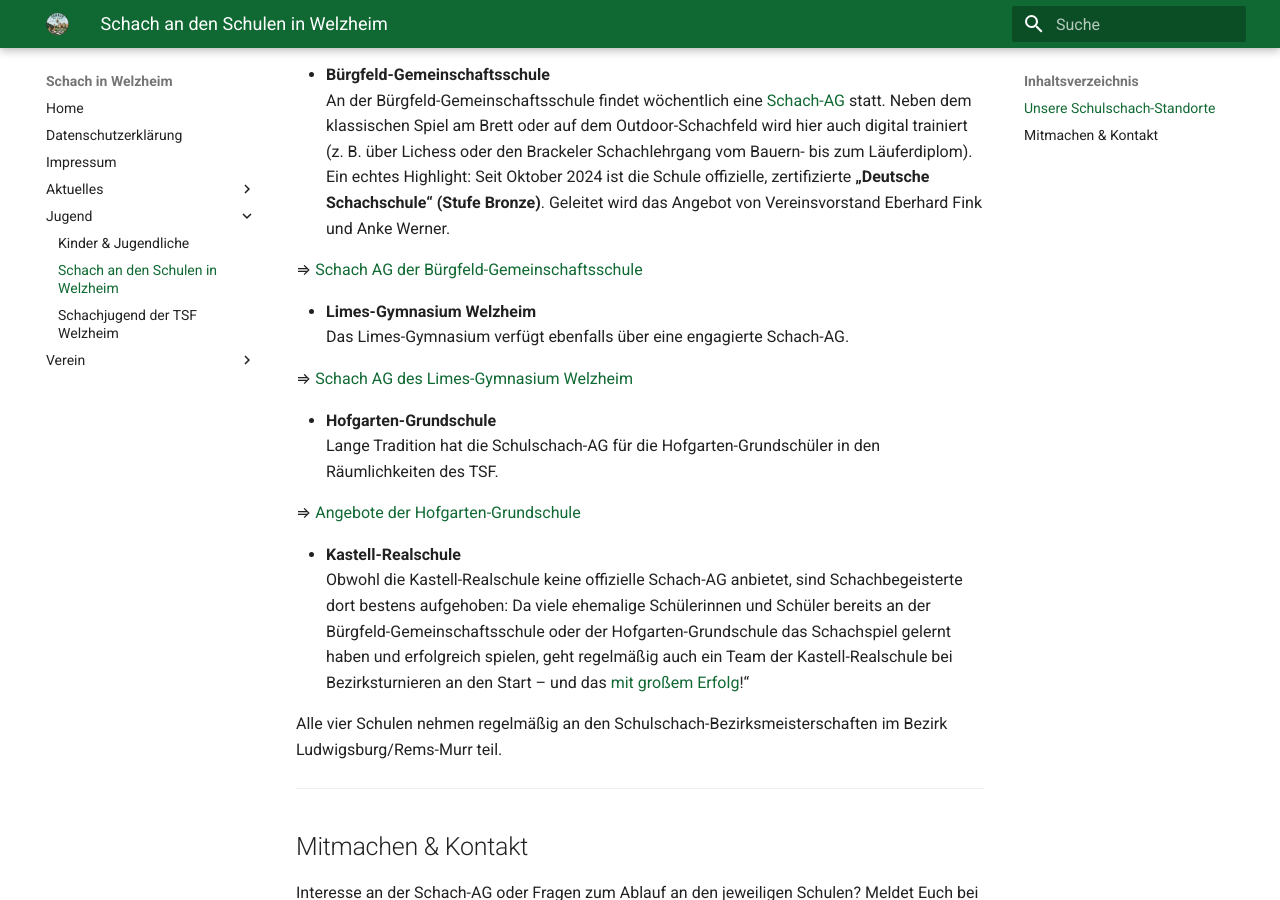
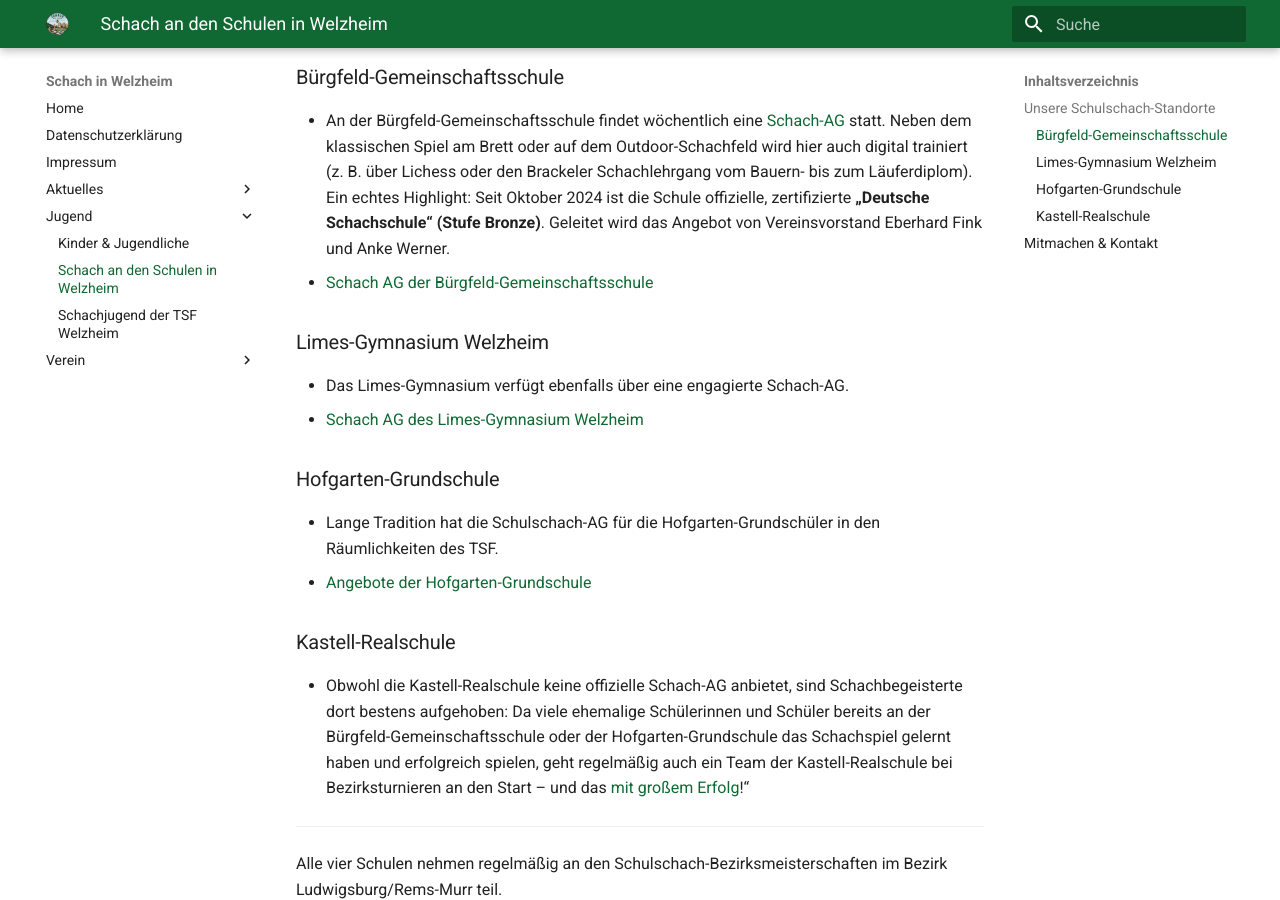
Before and after one commit to schachwelzheim/schachwelzheim, an MkDocs documentation site: the page built from docs/jugend/schach-ags.md, in a window 1280 px wide and 900 px high, scrolled down 327 px. Built offline with MkDocs 1.6.1 and Material for MkDocs 9.7.7, drawn with Linux system fonts in a browser that asks for light colours.

Commit message:
Format school chess AGs section with headings

```diff
--- a/docs/jugend/schach-ags.md
+++ b/docs/jugend/schach-ags.md
@@ -6,23 +6,26 @@ Zurzeit gibt es an drei Schulen aktive Schach-AGs.
 
 ## Unsere Schulschach-Standorte
 
-* **Bürgfeld-Gemeinschaftsschule**
-  An der Bürgfeld-Gemeinschaftsschule findet wöchentlich eine [Schach-AG](https://buergfeld-gms.de/schach-ag/) statt. Neben dem klassischen Spiel am Brett oder auf dem Outdoor-Schachfeld wird hier auch digital trainiert (z. B. über Lichess oder den Brackeler Schachlehrgang vom Bauern- bis zum Läuferdiplom). Ein echtes Highlight: Seit Oktober 2024 ist die Schule offizielle, zertifizierte **„Deutsche Schachschule“ (Stufe Bronze)**. Geleitet wird das Angebot von Vereinsvorstand Eberhard Fink und Anke Werner.
+### Bürgfeld-Gemeinschaftsschule
 
- ⇒ [Schach AG der Bürgfeld-Gemeinschaftsschule](https://buergfeld-gms.de/)
+* An der Bürgfeld-Gemeinschaftsschule findet wöchentlich eine [Schach-AG](https://buergfeld-gms.de/schach-ag/) statt. Neben dem klassischen Spiel am Brett oder auf dem Outdoor-Schachfeld wird hier auch digital trainiert (z. B. über Lichess oder den Brackeler Schachlehrgang vom Bauern- bis zum Läuferdiplom). Ein echtes Highlight: Seit Oktober 2024 ist die Schule offizielle, zertifizierte **„Deutsche Schachschule“ (Stufe Bronze)**. Geleitet wird das Angebot von Vereinsvorstand Eberhard Fink und Anke Werner.
+* [Schach AG der Bürgfeld-Gemeinschaftsschule](https://buergfeld-gms.de/)
 
-* **Limes-Gymnasium Welzheim**
-  Das Limes-Gymnasium verfügt ebenfalls über eine engagierte Schach-AG.
+### Limes-Gymnasium Welzheim
 
- ⇒ [Schach AG des Limes-Gymnasium Welzheim](https://www.limes-gymnasium-welzheim.de/schach-ag/)
+* Das Limes-Gymnasium verfügt ebenfalls über eine engagierte Schach-AG.
+* [Schach AG des Limes-Gymnasium Welzheim](https://www.limes-gymnasium-welzheim.de/schach-ag/)
 
-* **Hofgarten-Grundschule**
-  Lange Tradition hat die Schulschach-AG für die Hofgarten-Grundschüler in den Räumlichkeiten des TSF.
+### Hofgarten-Grundschule
 
- ⇒ [Angebote der Hofgarten-Grundschule](https://www.hofgartengrundschule.de/nachmittagsangebot)
+* Lange Tradition hat die Schulschach-AG für die Hofgarten-Grundschüler in den Räumlichkeiten des TSF.
+* [Angebote der Hofgarten-Grundschule](https://www.hofgartengrundschule.de/nachmittagsangebot)
 
-* **Kastell-Realschule**
-  Obwohl die Kastell-Realschule keine offizielle Schach-AG anbietet, sind Schachbegeisterte dort bestens aufgehoben: Da viele ehemalige Schülerinnen und Schüler bereits an der Bürgfeld-Gemeinschaftsschule oder der Hofgarten-Grundschule das Schachspiel gelernt haben und erfolgreich spielen, geht regelmäßig auch ein Team der Kastell-Realschule bei Bezirksturnieren an den Start – und das [mit großem Erfolg](https://krswelzheim.de/index.php/11433/1-platz-bei-der-schulschachmeisterschaft-2026/)!“
+### Kastell-Realschule
+
+* Obwohl die Kastell-Realschule keine offizielle Schach-AG anbietet, sind Schachbegeisterte dort bestens aufgehoben: Da viele ehemalige Schülerinnen und Schüler bereits an der Bürgfeld-Gemeinschaftsschule oder der Hofgarten-Grundschule das Schachspiel gelernt haben und erfolgreich spielen, geht regelmäßig auch ein Team der Kastell-Realschule bei Bezirksturnieren an den Start – und das [mit großem Erfolg](https://krswelzheim.de/index.php/11433/1-platz-bei-der-schulschachmeisterschaft-2026/)!“
+
+---
 
 Alle vier Schulen nehmen regelmäßig an den Schulschach-Bezirksmeisterschaften im Bezirk Ludwigsburg/Rems-Murr teil.
 
```
